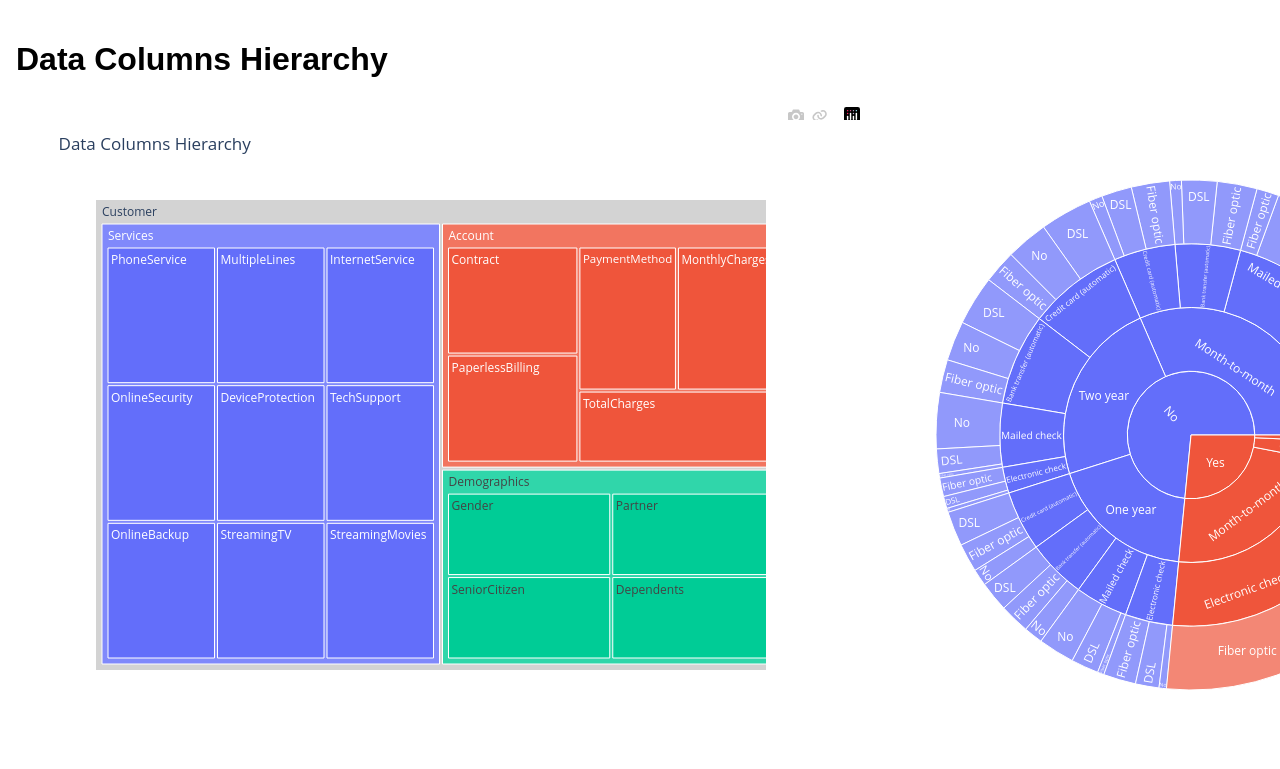
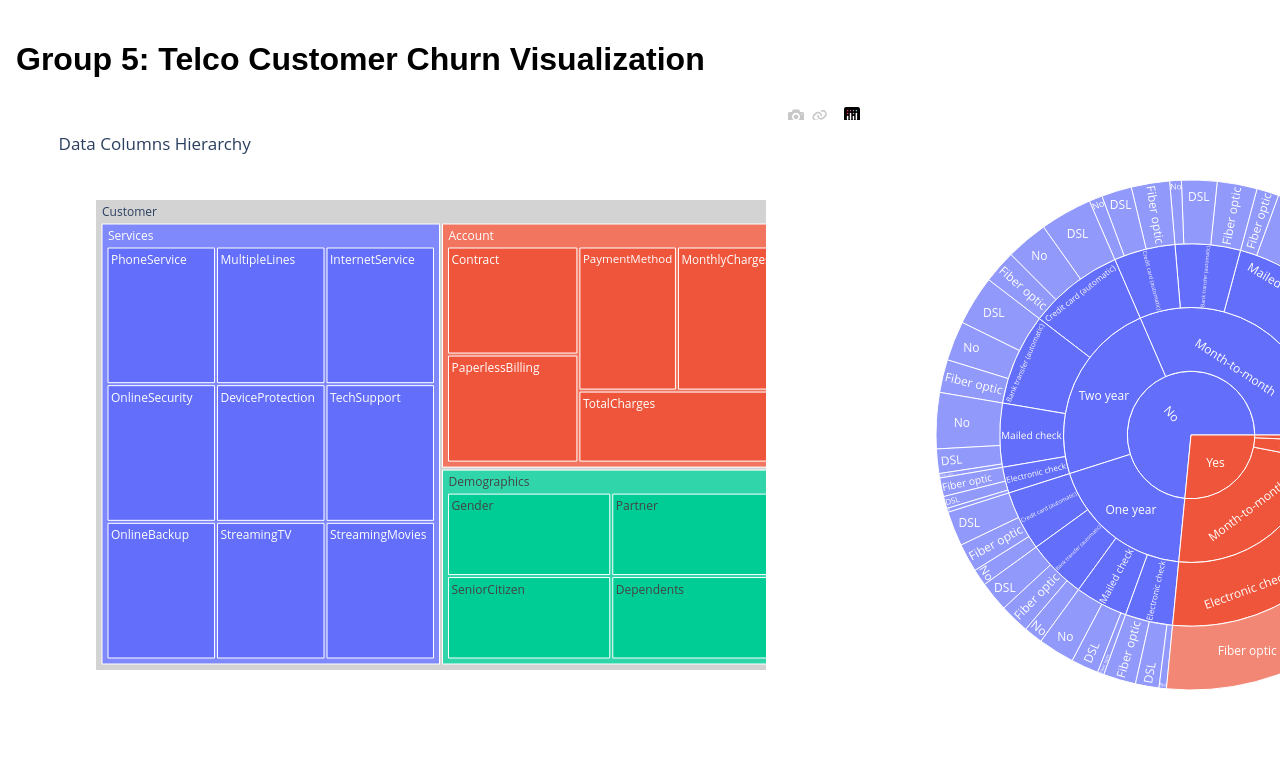
Before and after one commit to miyasaka-kion/Telecom-Churn-Analysis, a Flask app: page / in a window 1280 px wide; the page is wider, and only the part inside the window is pictured. Shown: the part 46-815 px from the top of that part. Run offline with Flask 3, Linux system fonts and the light colour scheme; some libraries are stand-ins or nearby versions.

Commit message:
modified title of index page

```diff
--- a/templates/index.html
+++ b/templates/index.html
@@ -4,7 +4,7 @@
 <div class="content">
     <div class="charts-container" style="display: flex; justify-content: space-between;">
         <div class="chart-container" style="flex: 1;">
-            <h1>Data Columns Hierarchy</h1>
+            <h1>Group 5: Telco Customer Churn Visualization</h1>
             <div>{{ tree_html|safe }}</div>
         </div>
         <div class="chart-container second" style="flex: 1; margin-top: 100px; margin-left: -100px;">
```
